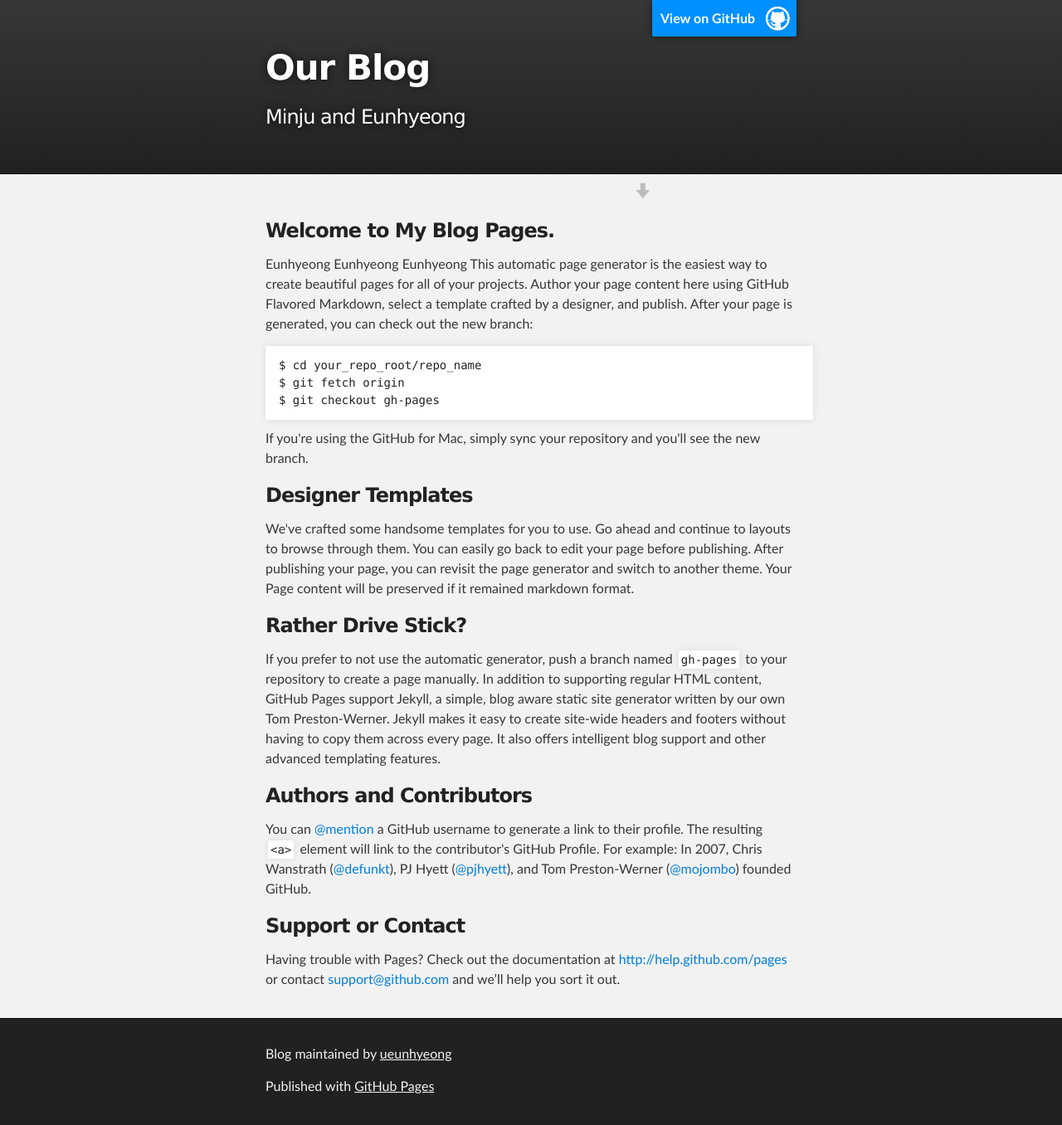
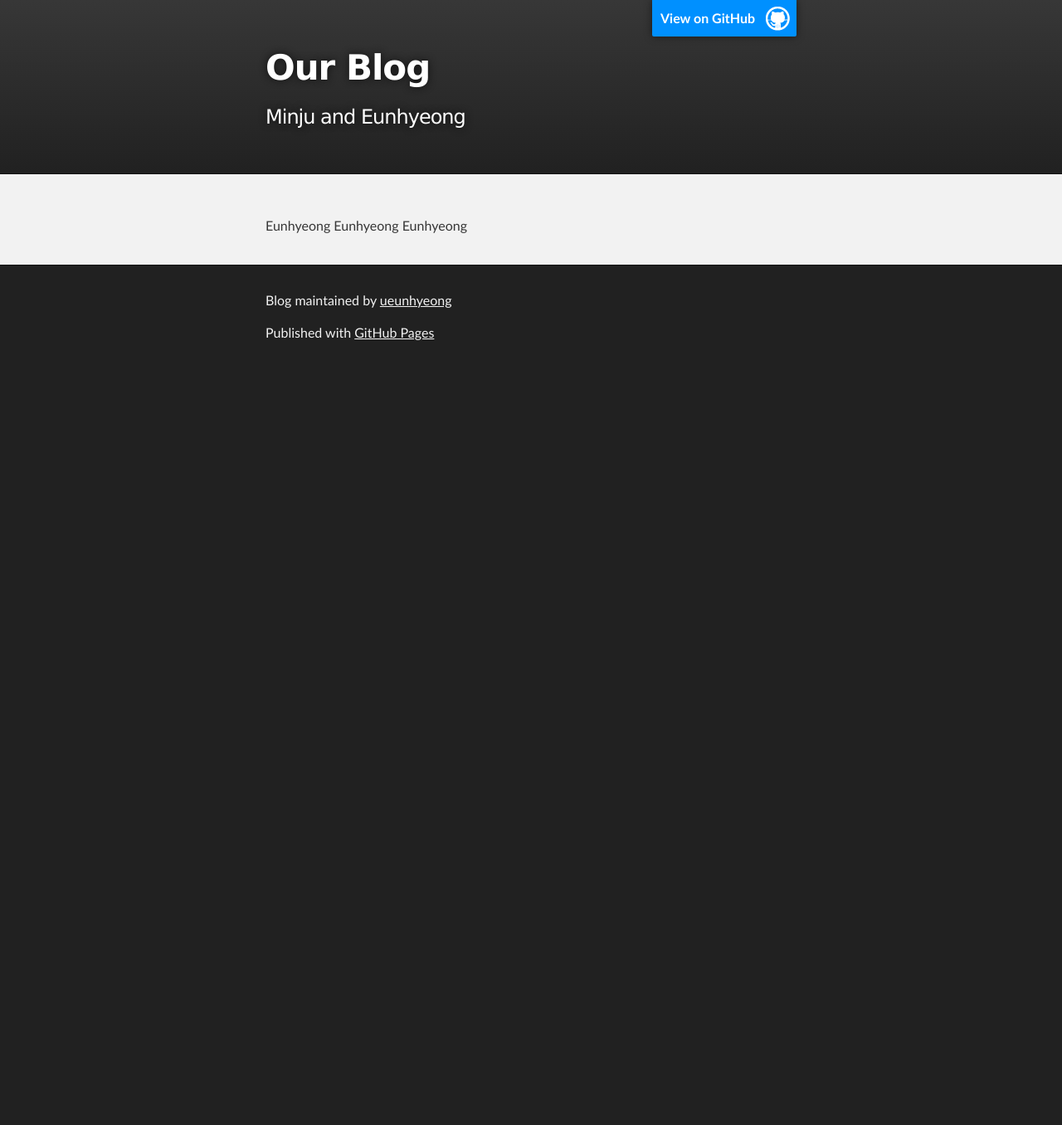
Before and after one commit to ueunhyeong/blog, a Jekyll site: the page index.html, which Jekyll copies as it is, in a window 1280 px wide. Shown: the whole page at 83% size. Built offline with Jekyll 4.4.1, drawn with Linux system fonts in a browser that asks for light colours; Markdown is read by kramdown in place of the engine named in the settings; after the commit the page ends 900 px from its top, so only the background shows below that.

Commit message:
Update index.html

```diff
--- a/index.html
+++ b/index.html
@@ -21,48 +21,16 @@
           <h1 id="project_title">Our Blog</h1>
           <h2 id="project_tagline">Minju and Eunhyeong</h2>
 
-            <section id="downloads">
-<!--              <a class="zip_download_link" href="https://github.com/ueunhyeong/blog/zipball/master">Download this project as a .zip file</a>
-              <a class="tar_download_link" href="https://github.com/ueunhyeong/blog/tarball/master">Download this project as a tar.gz file</a>
--->            </section>
         </header>
     </div>
 
     <!-- MAIN CONTENT -->
     <div id="main_content_wrap" class="outer">
       <section id="main_content" class="inner">
-        <h3>
-<a name="welcome-to-github-pages" class="anchor" href="#welcome-to-github-pages"><span class="octicon octicon-link"></span></a>Welcome to My Blog Pages.</h3>
 
-<p>Eunhyeong Eunhyeong Eunhyeong
-This automatic page generator is the easiest way to create beautiful pages for all of your projects. Author your page content here using GitHub Flavored Markdown, select a template crafted by a designer, and publish. After your page is generated, you can check out the new branch:</p>
+<p>Eunhyeong Eunhyeong Eunhyeong  </p>
 
-<pre><code>$ cd your_repo_root/repo_name
-$ git fetch origin
-$ git checkout gh-pages
-</code></pre>
 
-<p>If you're using the GitHub for Mac, simply sync your repository and you'll see the new branch.</p>
-
-<h3>
-<a name="designer-templates" class="anchor" href="#designer-templates"><span class="octicon octicon-link"></span></a>Designer Templates</h3>
-
-<p>We've crafted some handsome templates for you to use. Go ahead and continue to layouts to browse through them. You can easily go back to edit your page before publishing. After publishing your page, you can revisit the page generator and switch to another theme. Your Page content will be preserved if it remained markdown format.</p>
-
-<h3>
-<a name="rather-drive-stick" class="anchor" href="#rather-drive-stick"><span class="octicon octicon-link"></span></a>Rather Drive Stick?</h3>
-
-<p>If you prefer to not use the automatic generator, push a branch named <code>gh-pages</code> to your repository to create a page manually. In addition to supporting regular HTML content, GitHub Pages support Jekyll, a simple, blog aware static site generator written by our own Tom Preston-Werner. Jekyll makes it easy to create site-wide headers and footers without having to copy them across every page. It also offers intelligent blog support and other advanced templating features.</p>
-
-<h3>
-<a name="authors-and-contributors" class="anchor" href="#authors-and-contributors"><span class="octicon octicon-link"></span></a>Authors and Contributors</h3>
-
-<p>You can <a href="https://github.com/blog/821" class="user-mention">@mention</a> a GitHub username to generate a link to their profile. The resulting <code>&lt;a&gt;</code> element will link to the contributor's GitHub Profile. For example: In 2007, Chris Wanstrath (<a href="https://github.com/defunkt" class="user-mention">@defunkt</a>), PJ Hyett (<a href="https://github.com/pjhyett" class="user-mention">@pjhyett</a>), and Tom Preston-Werner (<a href="https://github.com/mojombo" class="user-mention">@mojombo</a>) founded GitHub.</p>
-
-<h3>
-<a name="support-or-contact" class="anchor" href="#support-or-contact"><span class="octicon octicon-link"></span></a>Support or Contact</h3>
-
-<p>Having trouble with Pages? Check out the documentation at <a href="http://help.github.com/pages">http://help.github.com/pages</a> or contact <a href="mailto:support@github.com">support@github.com</a> and we’ll help you sort it out.</p>
       </section>
     </div>
 
```
